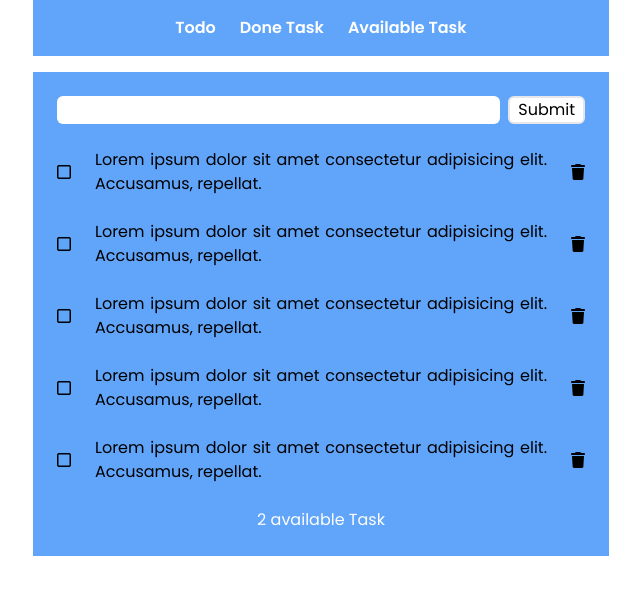
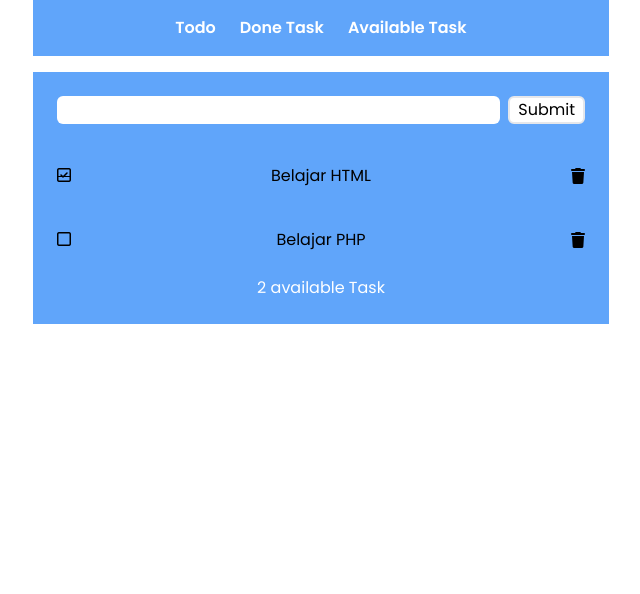
Before and after one commit to Ravsst2004/todo-list-vuejs, a Vue app: page / in a window 1280 px wide. Shown: the top 594 px of the page, without its empty margins (319-959 px from the left). Built offline with nearby package versions, Linux system fonts and the light colour scheme; data requests are answered from the project's data file.

Commit message:
Make fake db and api

```diff
--- /dev/null
+++ b/data/db.json
@@ -0,0 +1,14 @@
+{
+  "lists": [
+    {
+      "id": 1,
+      "title": "Belajar HTML",
+      "status": 1
+    },
+    {
+      "id": 2,
+      "title": "Belajar PHP",
+      "status": 0
+    }
+  ]
+}
--- a/package.json
+++ b/package.json
@@ -14,8 +14,11 @@
     "@fortawesome/free-regular-svg-icons": "^6.5.2",
     "@fortawesome/free-solid-svg-icons": "^6.5.2",
     "@fortawesome/vue-fontawesome": "^3.0.6",
+    "axios": "^1.6.8",
     "font-awesome": "^4.7.0",
+    "json-server": "^1.0.0-alpha.23",
     "vue": "^3.4.21",
+    "vue-axios": "^3.5.2",
     "vue-router": "^4.3.0"
   },
   "devDependencies": {
--- a/src/components/Todo/TodoWrap.vue
+++ b/src/components/Todo/TodoWrap.vue
@@ -1,16 +1,32 @@
+<script setup></script>
+
 <template>
-  <div v-for="i in 5" class="flex items-center justify-between mt-6 group">
-    <i class="fa-regular fa-square"></i>
+  <div
+    v-for="(list, index) in lists"
+    :key="index"
+    class="flex items-center justify-between mt-10 group"
+  >
+    <div>
+      <i v-if="list.status == 0" class="fa-regular fa-square"></i>
+      <i
+        v-else
+        class="fa-regular fa-square-check"
+        :class="{ 'line-through': list.status == 1 }"
+      ></i>
+    </div>
     <p class="px-6 text-justify group-hover:text-white">
-      Lorem ipsum dolor sit amet consectetur adipisicing elit. Accusamus,
-      repellat.
+      {{ list.title }}
     </p>
     <i class="fa-solid fa-trash cursor-pointer hover:text-red-600"></i>
   </div>
 </template>
 
 <script>
-export default {};
+export default {
+  props: {
+    lists: Array,
+  },
+};
 </script>
 
 <style lang="scss" scoped></style>
--- a/src/main.js
+++ b/src/main.js
@@ -1,6 +1,10 @@
 import { createApp } from "vue";
 import App from "./App.vue";
 import router from "./router";
+
+import * as Vue from "vue"; // in Vue 3
+import axios from "axios";
+import VueAxios from "vue-axios";
 
 // Tailwind css
 import "./assets/css/index.css";
@@ -10,6 +14,7 @@ import "./assets/css/index.css";
 
 const app = createApp(App);
 
+app.use(VueAxios, axios);
 app.use(router);
 
 app.mount("#app");
--- a/src/views/HomeView.vue
+++ b/src/views/HomeView.vue
@@ -3,10 +3,36 @@ import TodoWrap from "@/components/Todo/TodoWrap.vue";
 import Form from "@/components/Form.vue";
 import Footer from "@/components/Footer.vue";
 </script>
+
 <template>
   <div class="bg-blue-400 mt-4 px-6">
     <Form />
-    <TodoWrap />
+    <TodoWrap :lists="lists" />
     <Footer />
   </div>
 </template>
+
+<script>
+export default {
+  data() {
+    return {
+      lists: [],
+    };
+  },
+
+  mounted() {
+    this.getData();
+  },
+
+  methods: {
+    async getData() {
+      try {
+        const res = await this.axios.get("http://localhost:8000/lists");
+        this.lists = res.data;
+      } catch (error) {
+        console.log(error);
+      }
+    },
+  },
+};
+</script>
```
Also changed, not shown: 1 other file (tests, documents, lock files or other folders).
